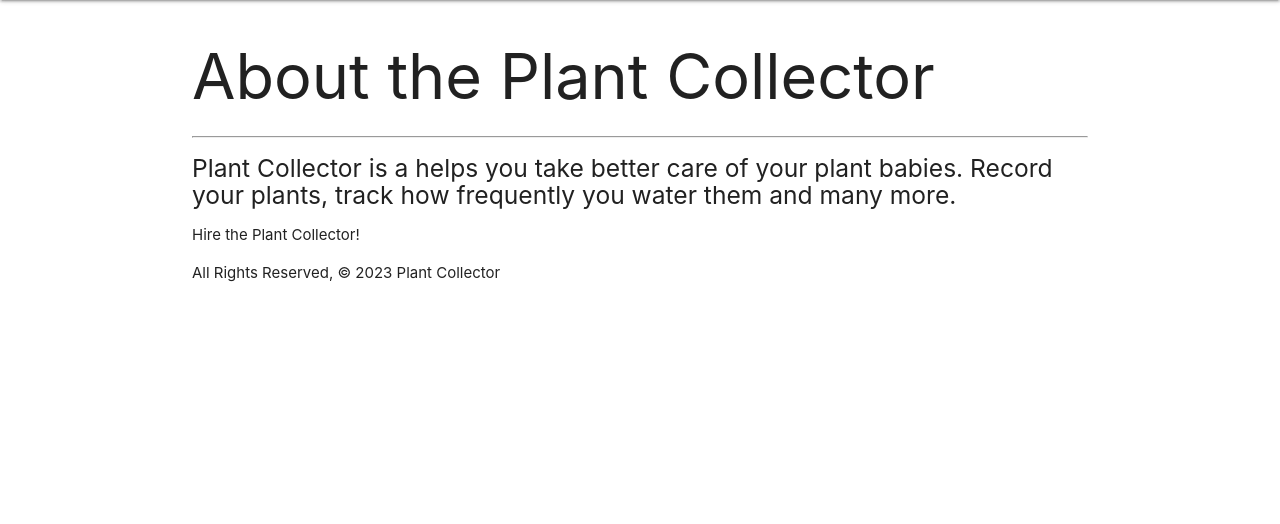
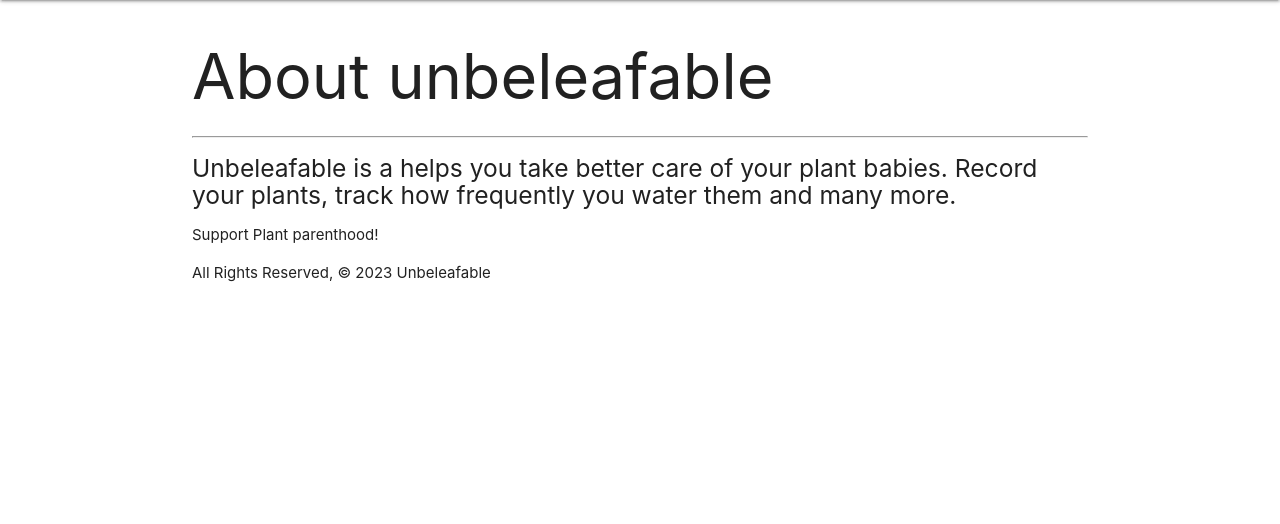
Before and after one commit to napogonowski/plant-collector, a Django app: page /about/ in a window 1280 px wide. Shown: the part 64-588 px from the top of the page. Run offline with Django 4.2, Linux system fonts and the light colour scheme.

Commit message:
project name update

```diff
--- a/main_app/static/css/style.css
+++ b/main_app/static/css/style.css
@@ -12,13 +12,9 @@ main {
 .navbar-fixed{
     @extend .green, .darken-1:
 }
-.page-footer{
-    @extend .green:
-
-}
-
 
 footer.page-footer {
     padding-top: 0;
     text-align: right;
+    @extend .green:
 }
--- a/main_app/templates/about.html
+++ b/main_app/templates/about.html
@@ -1,10 +1,10 @@
 {% extends 'base.html' %}
 
 {% block content %}
-    <h1>About the Plant Collector</h1>
+    <h1>About unbeleafable</h1>
     <hr>
-    <h5>Plant Collector is a helps you take better care of your plant babies. Record your plants, track how frequently you water them and many more. </h5>
+    <h5>Unbeleafable is a helps you take better care of your plant babies. Record your plants, track how frequently you water them and many more. </h5>
 
-    <p>Hire the Plant Collector!</p>
-    <footer>All Rights Reserved, &copy; 2023 Plant Collector</footer>
+    <p>Support Plant parenthood!</p>
+    <footer>All Rights Reserved, &copy; 2023 Unbeleafable</footer>
 {% endblock %}
--- a/main_app/templates/base.html
+++ b/main_app/templates/base.html
@@ -5,7 +5,7 @@
     <meta charset="UTF-8">
     <meta name="viewport" content="width=device-width, initial-scale=1.0">
     <meta http-equiv="X-UA-Compatible" content="ie=edge">
-    <title>Plant Collector</title>
+    <title>Unbeleafable</title>
     <link rel="stylesheet" href="https://cdnjs.cloudflare.com/ajax/libs/materialize/1.0.0/css/materialize.min.css">
     <link rel="stylesheet" type="text/css" href="{% static 'css/style.css' %}">
 </head>
--- a/main_app/templates/home.html
+++ b/main_app/templates/home.html
@@ -1,6 +1,6 @@
 {% extends 'base.html' %}
 
 {% block content %}
-<h1>HOME</h1>
+<h1>Unbeleafable</h1>
 
 {% endblock %}
```
